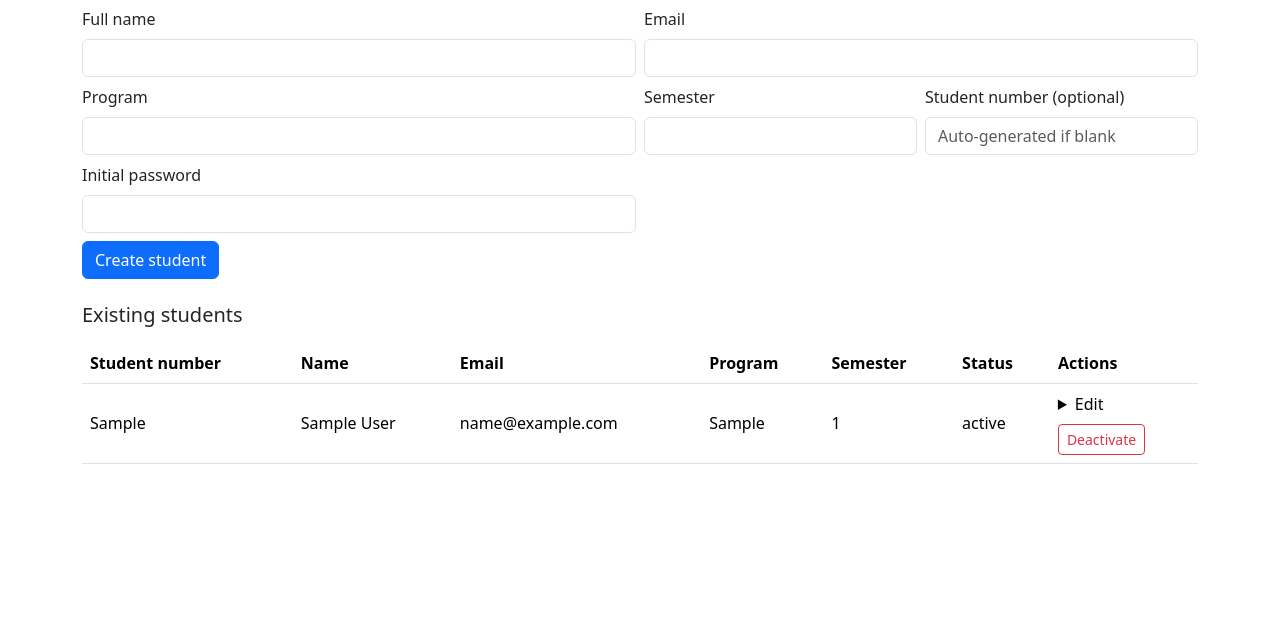
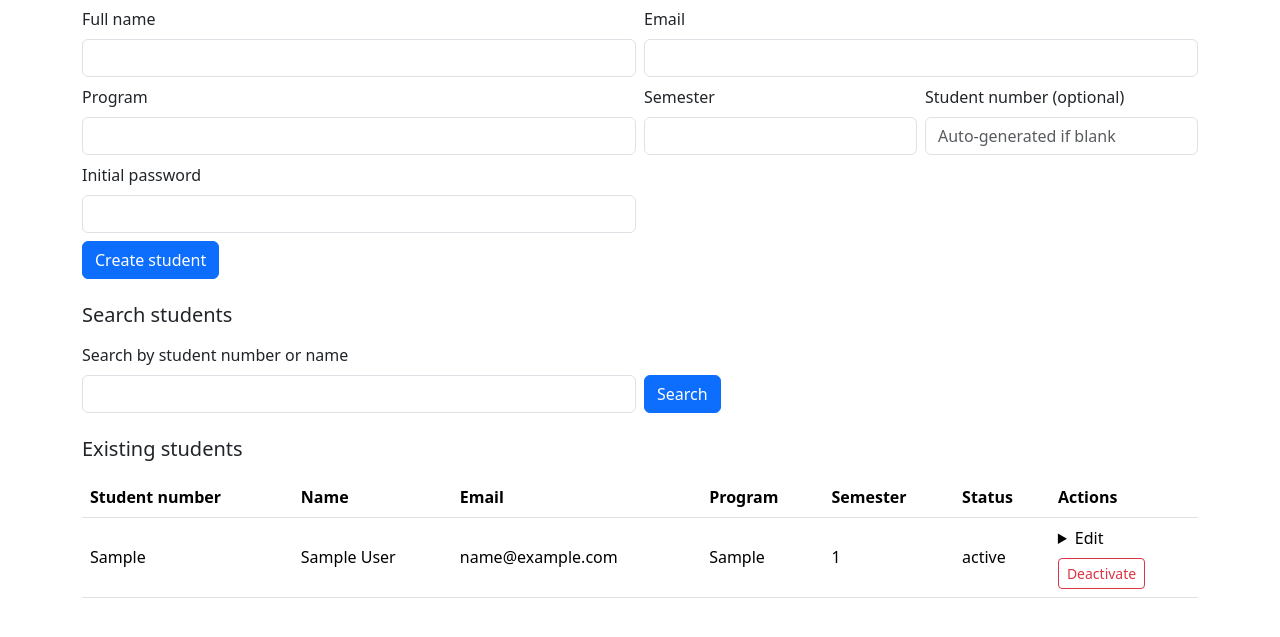
Before and after one commit to TSSathyaKiran/SE_MINIPROJECT, a Flask app: template src/app/templates/students/admin.html in a window 1280 px wide. Shown: the part 131-768 px from the top of the page. Run offline with Flask 3, Linux system fonts and the light colour scheme; the template is opened without the code that fills it: values that come from a table or form of the project are taken from there, others are empty; tables that the repository leaves empty hold one stand-in row (values such as "Sample post").

Commit message:
feat(students): add faculty search page and admin search box (#13)

```diff
--- a/src/app/modules/students.py
+++ b/src/app/modules/students.py
@@ -174,3 +174,9 @@ def profile_page():
     if student is None:
         raise ApiError(404, "not_found", "No student record is linked to this login")
     return render_template("students/profile.html", student=student)
+
+
+@bp.get("/ui/faculty/search")
+@require_role("admin", "faculty")
+def search_page():
+    return render_template("students/search.html")
--- /dev/null
+++ b/src/app/templates/students/_search.html
@@ -0,0 +1,75 @@
+<form id="student-search" class="row g-2 mb-3" role="search">
+  <div class="col-md-6">
+    <label for="search-q" class="form-label">Search by student number or name</label>
+    <input id="search-q" name="q" class="form-control" required>
+  </div>
+  <div class="col-auto align-self-end">
+    <button class="btn btn-primary">Search</button>
+  </div>
+  <div class="col-12" id="search-msg" role="alert"></div>
+</form>
+
+<div class="table-responsive">
+  <table class="table mb-4" id="search-results" hidden>
+    <thead>
+      <tr>
+        <th scope="col">Student number</th>
+        <th scope="col">Name</th>
+        <th scope="col">Program</th>
+        <th scope="col">Semester</th>
+        <th scope="col">Status</th>
+      </tr>
+    </thead>
+    <tbody></tbody>
+  </table>
+</div>
+
+<script>
+(function () {
+  var form = document.getElementById("student-search");
+  var msg = document.getElementById("search-msg");
+  var table = document.getElementById("search-results");
+  var body = table.querySelector("tbody");
+
+  form.addEventListener("submit", function (event) {
+    event.preventDefault();
+    var q = document.getElementById("search-q").value.trim();
+    body.textContent = "";
+    table.hidden = true;
+    if (!q) {
+      msg.textContent = "Enter a student number or name.";
+      return;
+    }
+    msg.textContent = "Searching...";
+    fetch("/students/search?q=" + encodeURIComponent(q), {headers: {"Accept": "application/json"}})
+      .then(function (res) {
+        return res.json().then(function (data) { return {ok: res.ok, data: data}; });
+      })
+      .then(function (r) {
+        if (!r.ok) {
+          msg.textContent = (r.data.error && r.data.error.message) || "Search failed.";
+          return;
+        }
+        var students = r.data.students;
+        if (!students.length) {
+          msg.textContent = "No students found.";
+          return;
+        }
+        msg.textContent = students.length + " student(s) found.";
+        students.forEach(function (s) {
+          var tr = document.createElement("tr");
+          [s.studentNo, s.name, s.program, s.semester, s.status].forEach(function (v) {
+            var td = document.createElement("td");
+            td.textContent = v;
+            tr.appendChild(td);
+          });
+          body.appendChild(tr);
+        });
+        table.hidden = false;
+      })
+      .catch(function () {
+        msg.textContent = "Search failed. Please try again.";
+      });
+  });
+})();
+</script>
--- a/src/app/templates/students/admin.html
+++ b/src/app/templates/students/admin.html
@@ -46,6 +46,9 @@
 
   <div class="col-12 form-msg" role="alert"></div>
 </form>
+
+<h2 class="h5 mb-3">Search students</h2>
+{% include "students/_search.html" %}
 
 <h2 class="h5 mb-3">Existing students</h2>
 
```
Also changed, not shown: src/app/templates/students/search.html (added, +7 -0 lines), tests/test_students_search_pages.py (added, +17 -0 lines).
